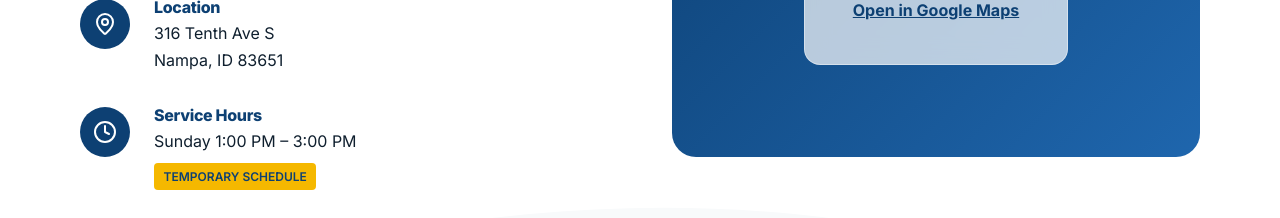
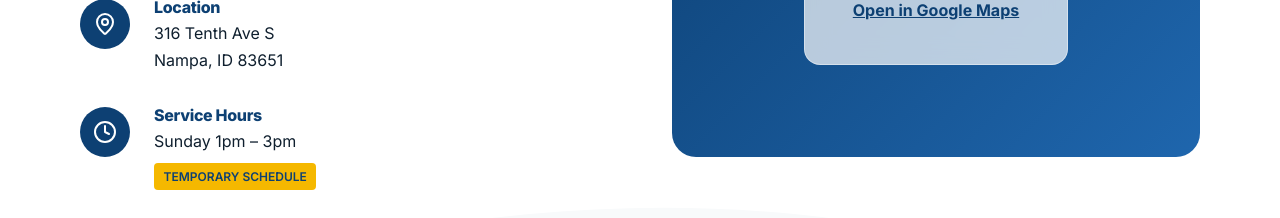
Before and after one commit to tembonetwork/icp-church-website, a React (Vite) app: page / in a window 1280 px wide. Shown: the part 2260-2478 px from the top of the page. Built offline with nearby package versions, Linux system fonts and the light colour scheme.

Commit message:
Update church hours to 1pm - 3pm

```diff
--- a/src/components/Info.jsx
+++ b/src/components/Info.jsx
@@ -36,7 +36,7 @@ const Info = () => {
                 </div>
                 <div>
                   <h4>Service Hours</h4>
-                  <p>Sunday 1:00 PM – 3:00 PM</p>
+                  <p>Sunday 1pm – 3pm</p>
                   <span className="temporary-tag">Temporary Schedule</span>
                 </div>
               </div>
```
